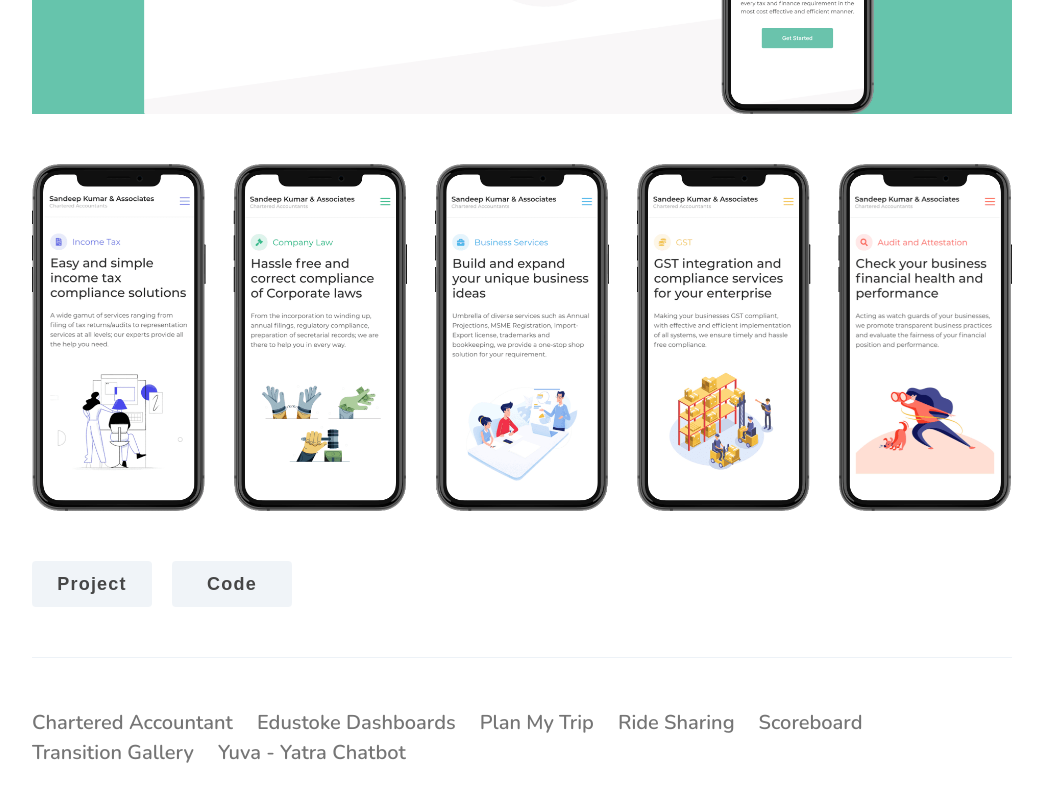
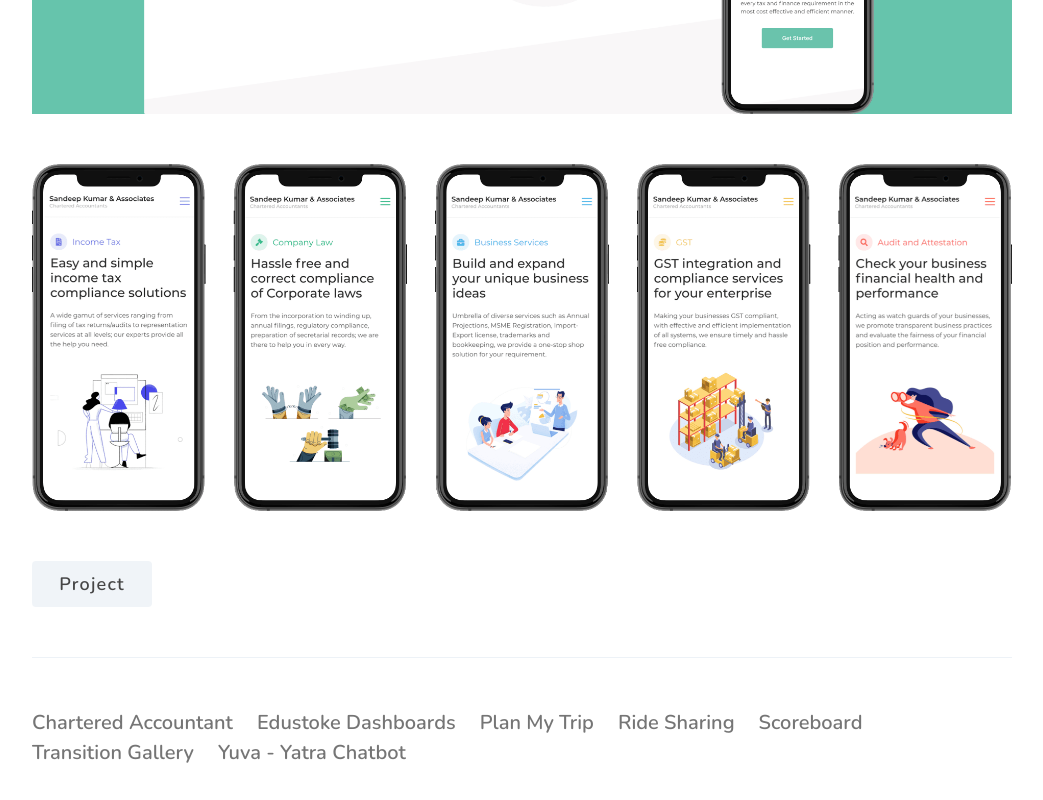
Before and after one commit to abhishekjakhar/portfolio, a Next.js app: page /projects/cask in a window 1280 px wide. Shown: the part 723-1523 px from the top of the page, without its empty margins (118-1161 px from the left). Built offline with nearby package versions, Linux system fonts and the light colour scheme.

Commit message:
bug fixes :bug:

```diff
--- a/_projects/cask.md
+++ b/_projects/cask.md
@@ -17,7 +17,7 @@ description:
     value: '/static/images/cask-image-1.png'
     title: 'CASK'
 website: 'https://www.caskassociates.com'
-code: 'https://github.com/abhishekjakhar/scoreboard'
+code: ''
 type:
   - React
   - UI
--- a/_projects/scoreboard.md
+++ b/_projects/scoreboard.md
@@ -8,7 +8,7 @@ description:
   - type: 'image'
     value: '/static/images/scoreboard-hero.png'
     title: 'Scoreboard'
-website: 'https://react-score.netlify.com'
+website: 'https://stupefied-kepler-b5dc1b.netlify.app'
 code: 'https://github.com/abhishekjakhar/scoreboard'
 type:
   - UI
--- a/components/Button.js
+++ b/components/Button.js
@@ -2,8 +2,7 @@ import React from 'react'
 import PropTypes from 'prop-types'
 
 const Button = ({ children, website }) => (
-  <button
-    type="button"
+  <a
     className="btn btn-cta"
     href={website}
     target="_blank"
@@ -49,7 +48,7 @@ const Button = ({ children, website }) => (
         opacity: 1;
       }
     `}</style>
-  </button>
+  </a>
 )
 
 Button.propType = {
```
